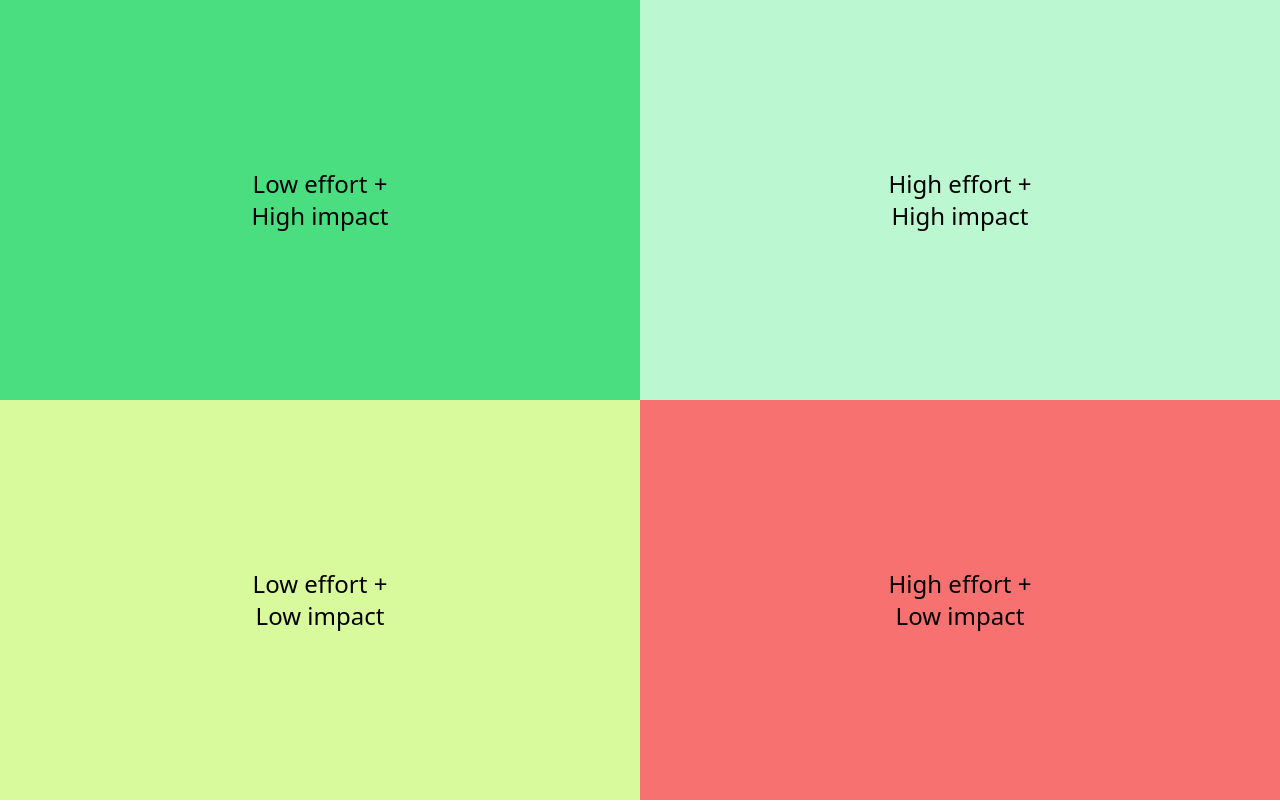
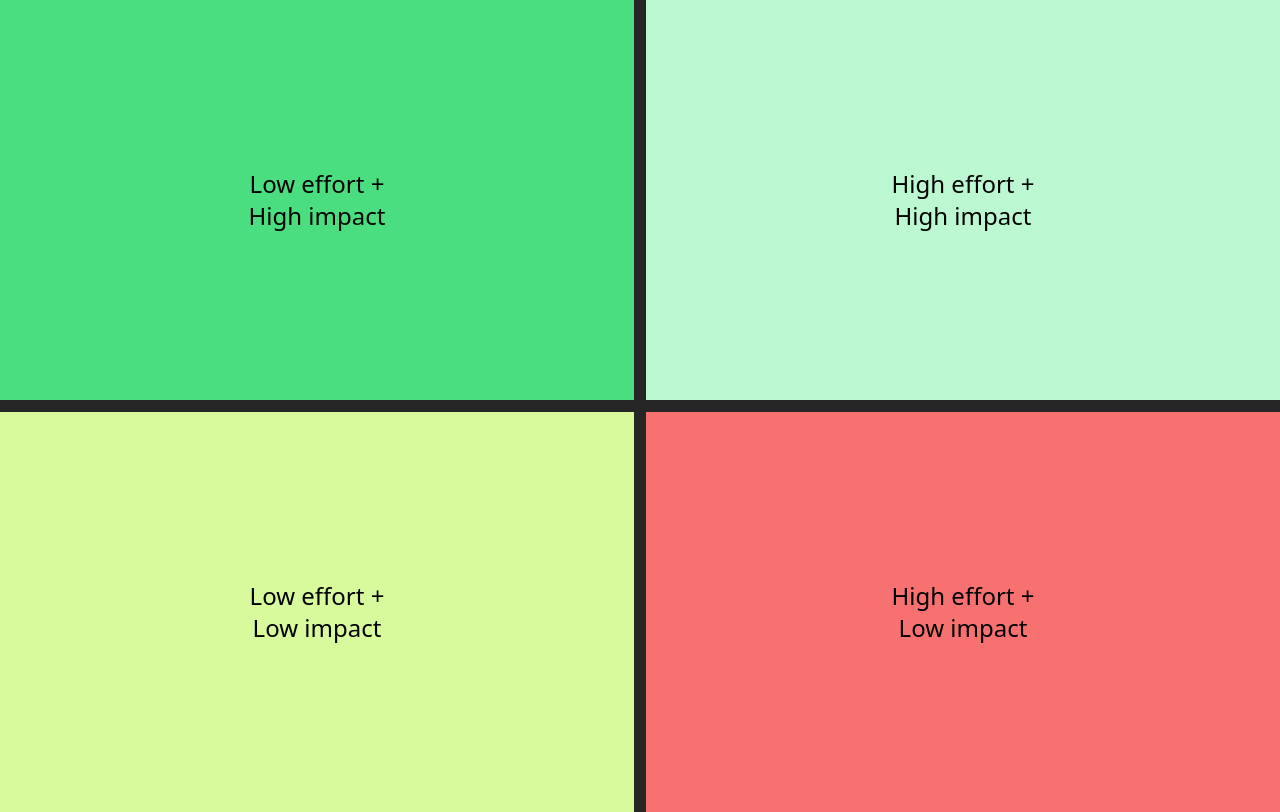
Before and after one commit to matheuslemke/prior, a React (Vite) app: page / in a window 1280 px wide. Built offline with nearby package versions, Linux system fonts and the light colour scheme.

Commit message:
feat: add gap to main area

```diff
--- a/src/App.tsx
+++ b/src/App.tsx
@@ -3,7 +3,7 @@ import './App.css'
 import Area from './components/Area'
 
 const App = () => {
-  let areas = [
+  const areas = [
     { id: '1', title: 'Low effort + High impact', color: 'bg-green-400' },
     { id: '2', title: 'High effort + High impact', color: 'bg-green-200' },
     { id: '3', title: 'Low effort + Low impact', color: 'bg-lime-200' },
@@ -11,9 +11,9 @@ const App = () => {
   ]
 
   return (
-    <div className="App grid grid-cols-2">
+    <div className="App grid grid-cols-2 gap-3 bg-neutral-800">
       {areas.map((area) => (
-        <Area key={area.id} title={area.title} bgColor={area.color}></Area>
+        <Area key={area.id} title={area.title} bgColor={area.color} />
       ))}
     </div>
   )
```
